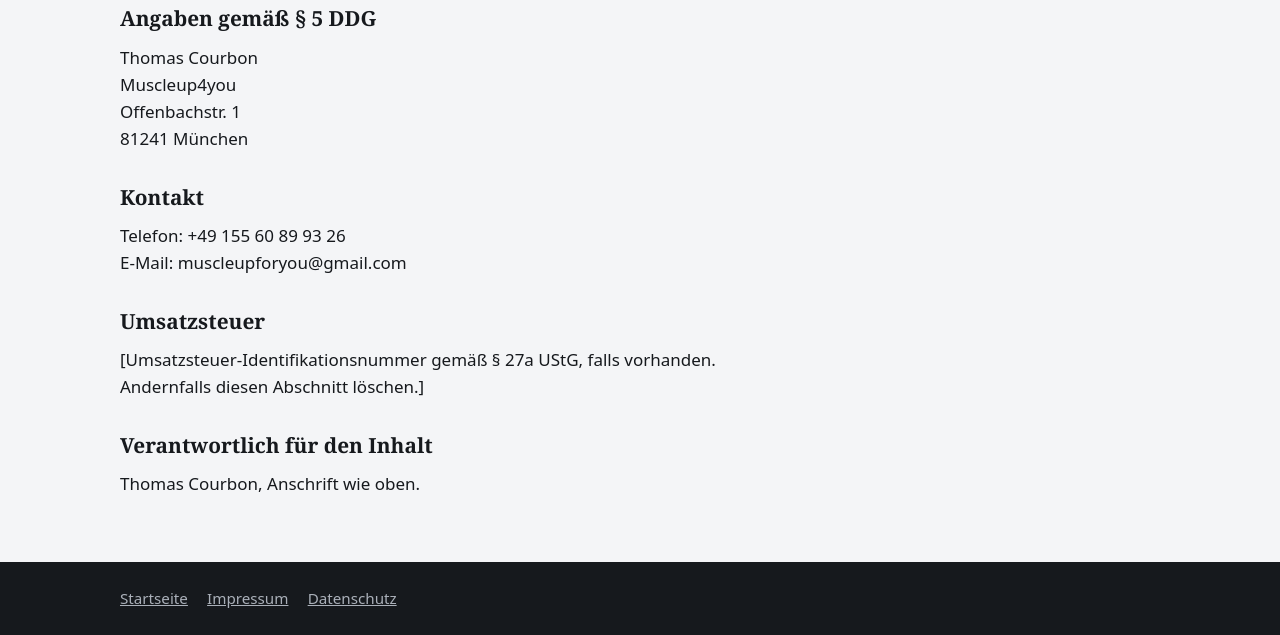
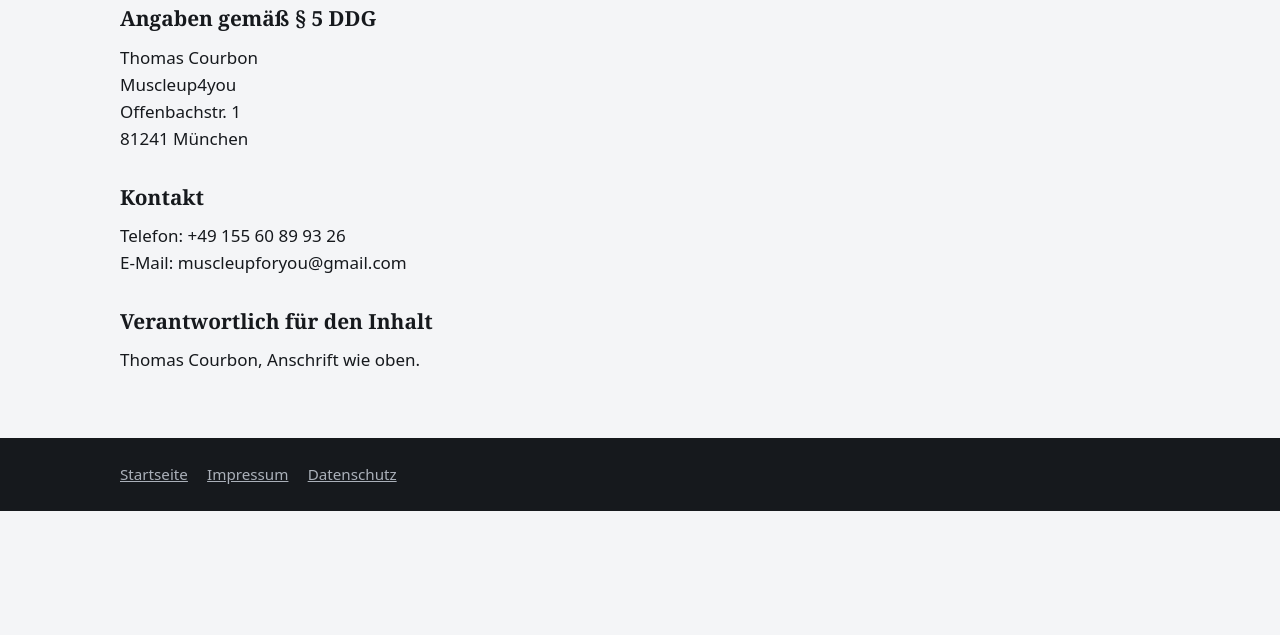
Before and after one commit to muscleupforyou/Corpo-Website, a plain HTML site: page impressum.html in a window 1280 px wide. Shown: the part 172-807 px from the top of the page. Drawn offline with Linux system fonts and the light colour scheme.

Commit message:
Update impressum.html

```diff
--- a/impressum.html
+++ b/impressum.html
@@ -5,7 +5,5 @@
 <p>Thomas Courbon<br>Muscleup4you<br>Offenbachstr. 1<br>81241 München</p>
 <h2>Kontakt</h2>
 <p>Telefon: +49 155 60 89 93 26<br>E-Mail: muscleupforyou@gmail.com</p>
-<h2>Umsatzsteuer</h2>
-<p>[Umsatzsteuer-Identifikationsnummer gemäß § 27a UStG, falls vorhanden. Andernfalls diesen Abschnitt löschen.]</p>
 <h2>Verantwortlich für den Inhalt</h2>
 <p>Thomas Courbon, Anschrift wie oben.</p></div></main><footer><div class="wrap"><a href="index.html">Startseite</a><a href="impressum.html">Impressum</a><a href="datenschutz.html">Datenschutz</a></div></footer></body></html>
```
